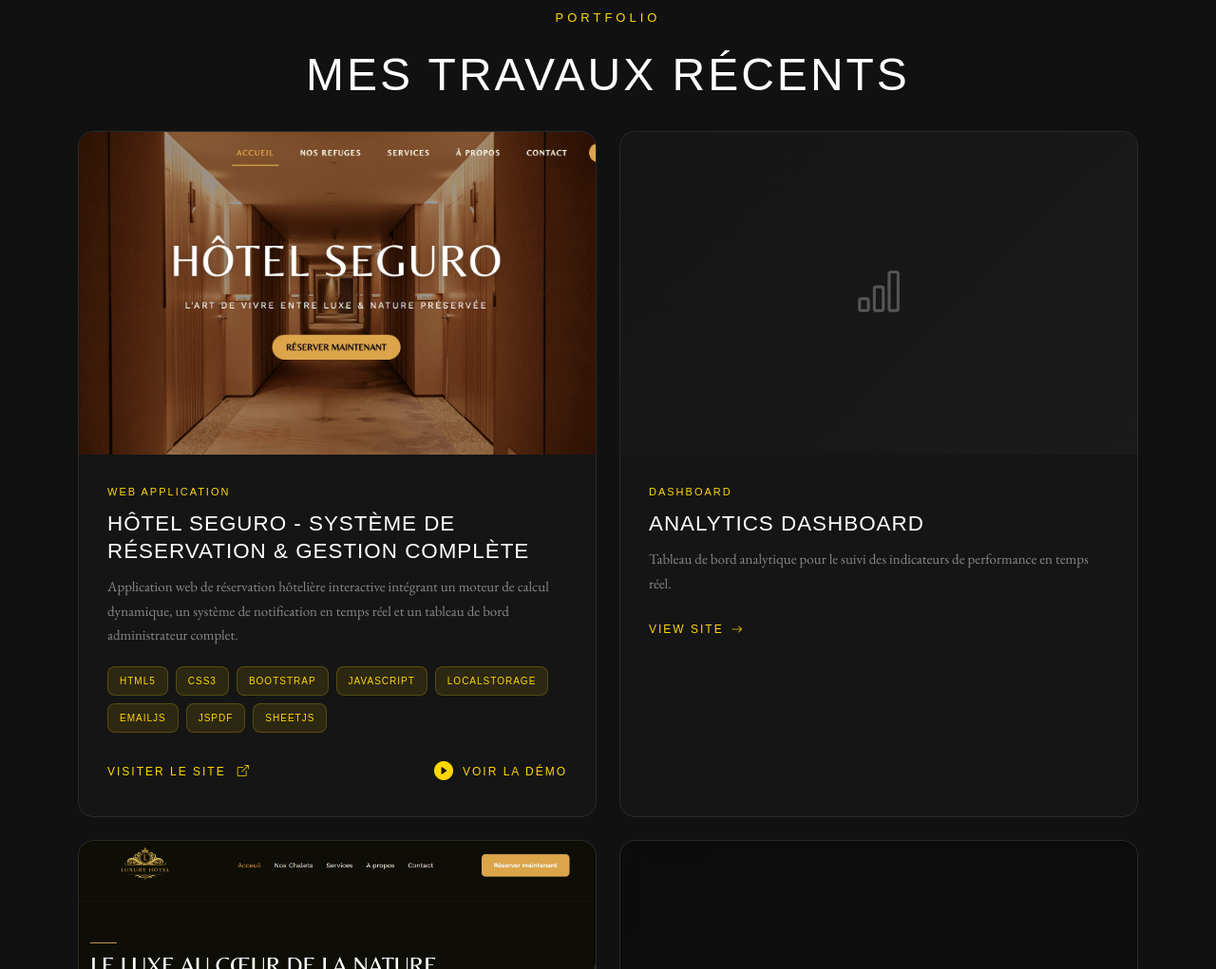
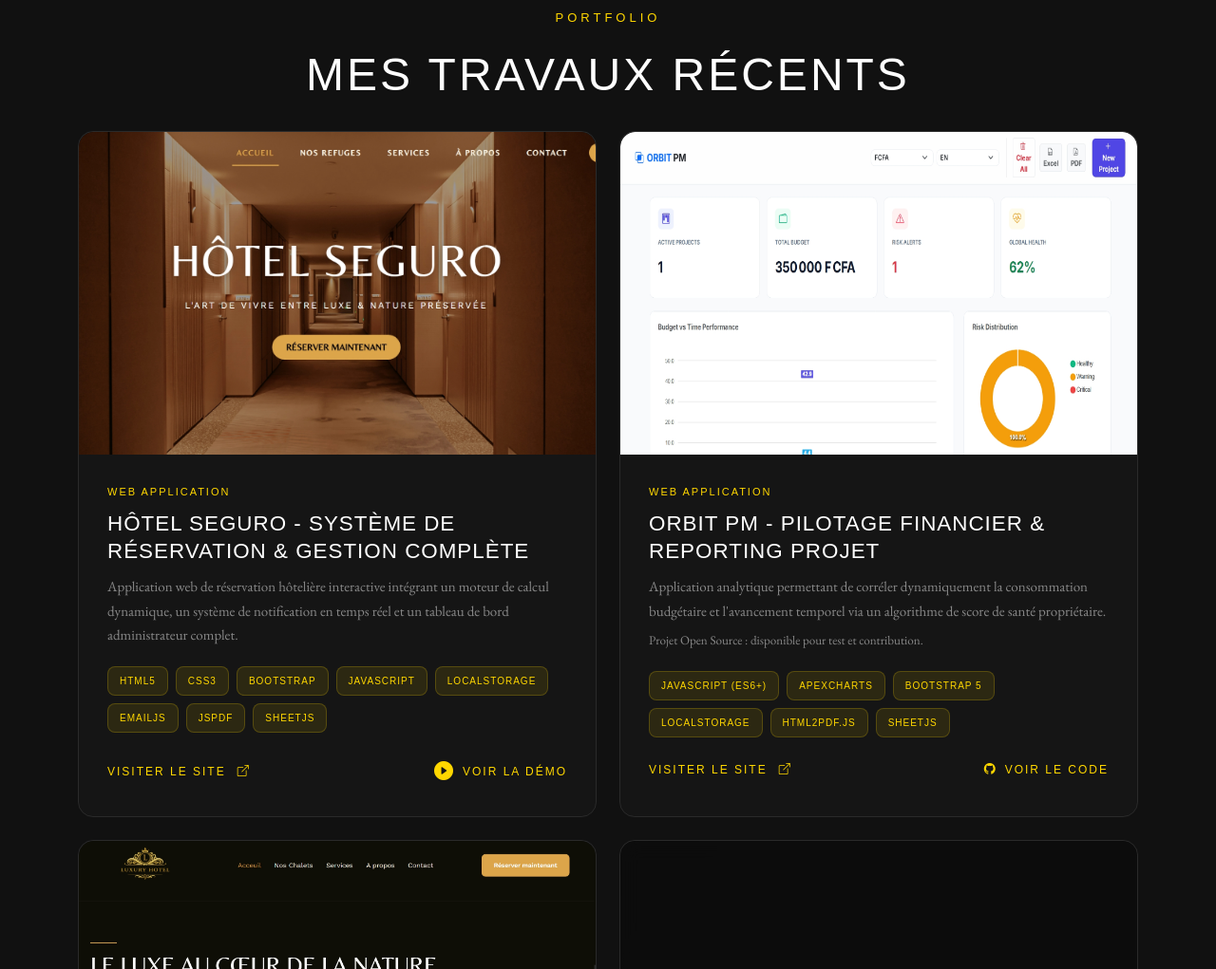
Before and after one commit to Joslin-Hounkpatin/portfolio-joslin, a website: page index.html in a window 1280 px wide. Shown: the part 6471-7492 px from the top of the page at 95% size. Drawn offline with nearby package versions, Linux system fonts and the light colour scheme; a web font is replaced by a local one.

Commit message:
Intégration projet orbit pm

```diff
--- a/index.html
+++ b/index.html
@@ -391,19 +391,40 @@
         </div>
     </div>
 </div>
-        <!-- Project Card 2 -->
         <div class="col-lg-6 reveal-fade">
     <div class="project-card island-card">
         <div class="project-image">
             <div class="project-placeholder">
-                                <i class="bi bi-bar-chart"></i>
+                <!-- Ajoute l'image du dashboard ici -->
+                <img src="orbit-pm.jpeg" alt="Orbit PM" style="width: 100%; height: 100%; object-fit: fill;">
             </div>
         </div>
         <div class="project-info">
-                            <span class="project-category">Dashboard</span>
-                            <h3 class="project-title">Analytics Dashboard</h3>
-                            <p class="project-description">Tableau de bord analytique pour le suivi des indicateurs de performance en temps réel.</p>
-                            <a href="#" class="project-link">VIEW SITE <i class="bi bi-arrow-right"></i></a>
+            <span class="project-category">Web Application</span>
+            <h3 class="project-title">Orbit PM - Pilotage Financier & Reporting Projet</h3>
+            <p class="project-description">
+                Application analytique permettant de corréler dynamiquement la consommation budgétaire et l'avancement temporel via un algorithme de score de santé propriétaire. <br>
+                <small class="text-gold italic mt-2 d-block">Projet Open Source : disponible pour test et contribution.</small>
+            </p>
+
+            <div class="service-tags mb-4">
+                <span class="service-tag">JavaScript (ES6+)</span>
+                <span class="service-tag">ApexCharts</span>
+                <span class="service-tag">Bootstrap 5</span>
+                <span class="service-tag">LocalStorage</span>
+                <span class="service-tag">html2pdf.js</span>
+                <span class="service-tag">SheetJS</span>
+            </div>
+
+            <div class="project-actions d-flex justify-content-between align-items-center mt-2">
+                <a href="https://joslin-hounkpatin.github.io/orbit-pm" target="_blank" rel="noopener" class="project-link">
+                    VISITER LE SITE <i class="bi bi-box-arrow-up-right ms-1"></i>
+                </a>
+
+                <a href="https://github.com/Joslin-Hounkpatin/orbit-pm" target="_blank" rel="noopener" class="project-link">
+                    <i class="bi bi-github"></i> VOIR LE CODE
+                </a>
+            </div>
         </div>
     </div>
 </div>
```
Also changed, not shown: index-en.html (+26 -5 lines), orbit-pm.jpeg (added). Lines whose indentation alone changed are shown as unchanged.
